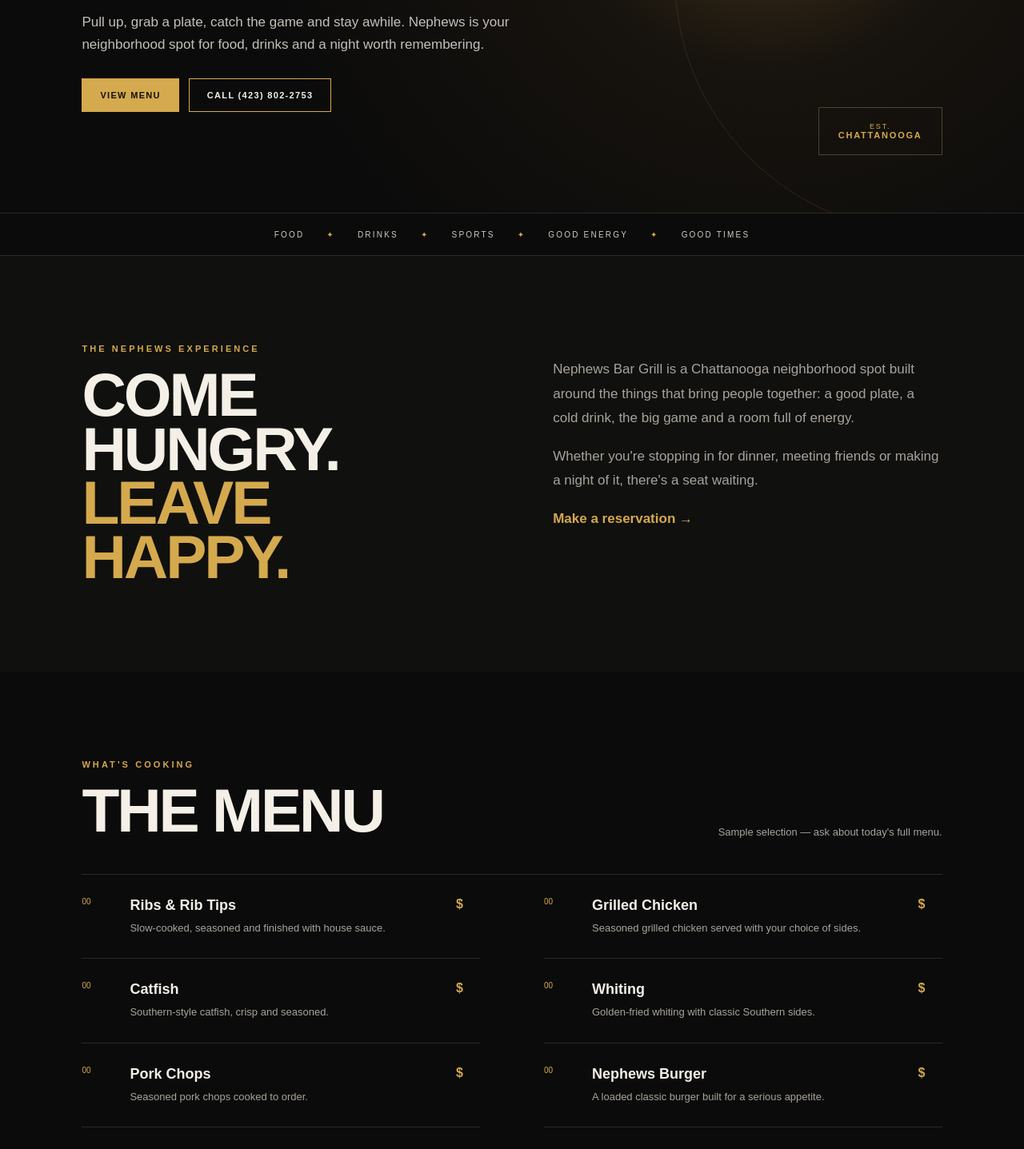
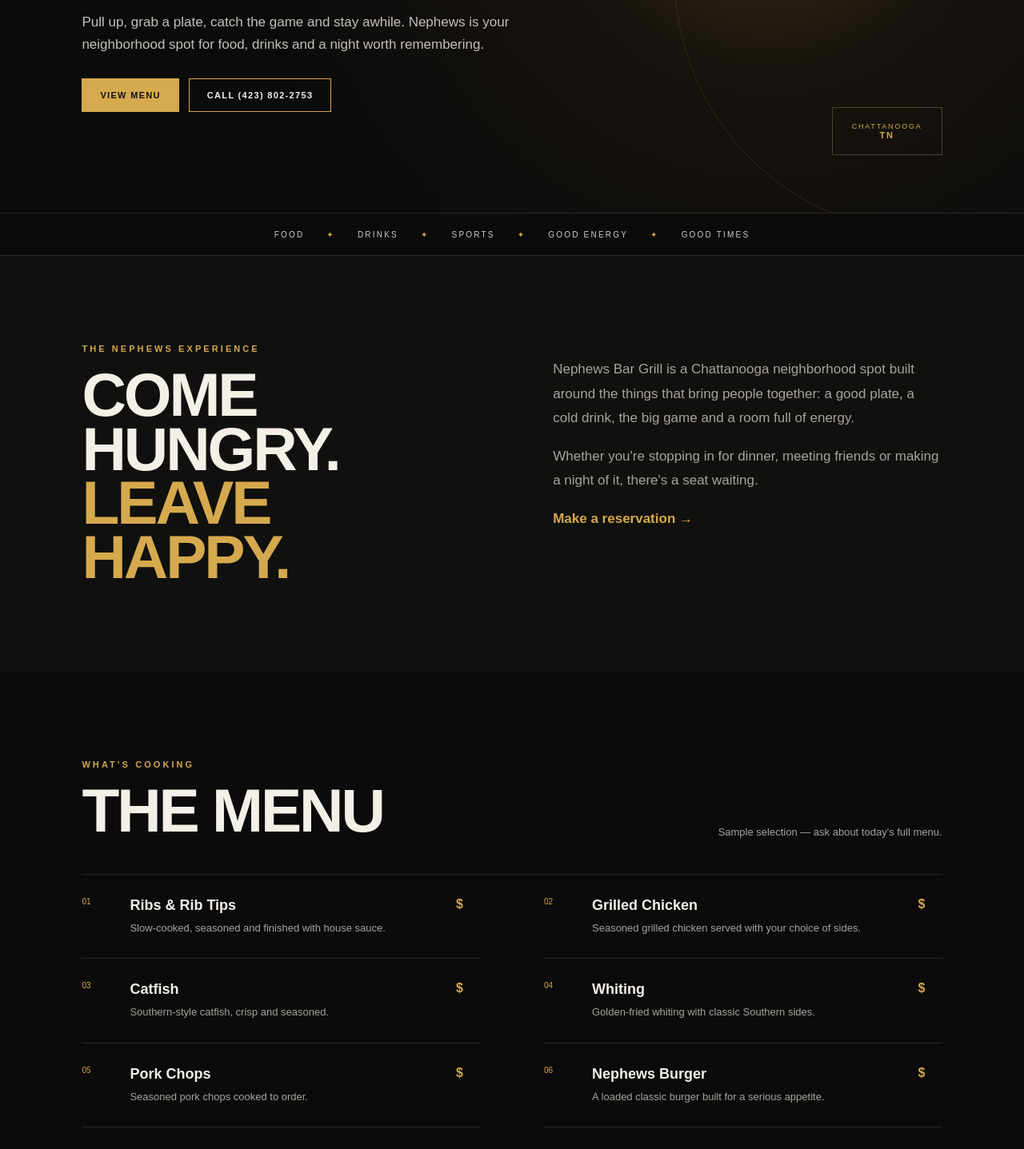
Before and after one commit to twofaycee/Nephews, a Next.js app: page / in a window 1280 px wide. Shown: the part 470-1907 px from the top of the page at 80% size. Built offline with nearby package versions, Linux system fonts and the light colour scheme.

Commit message:
Fix menu numbering and polish homepage

```diff
--- a/app/page.tsx
+++ b/app/page.tsx
@@ -17,21 +17,13 @@
  const [sent,setSent]=useState(false);
  return <main>
   <header className="nav"><a className="brand" href="#home">NEPHEWS<span>BAR GRILL</span></a><button className="menuBtn" onClick={()=>setOpen(!open)}>MENU</button><nav className={open?"open":""}>{["home","about","menu","events","visit"].map(x=><a key={x} href={"#"+x} onClick={()=>setOpen(false)}>{x}</a>)}<a className="navCta" href="#reserve">Reserve</a></nav></header>
-
-  <section id="home" className="hero"><div className="heroOverlay"/><div className="heroContent"><p className="eyebrow">CHATTANOOGA • TENNESSEE</p><h1>GOOD FOOD.<br/><em>GOOD ENERGY.</em><br/>GOOD TIMES.</h1><p className="lead">Pull up, grab a plate, catch the game and stay awhile. Nephews is your neighborhood spot for food, drinks and a night worth remembering.</p><div className="actions"><a className="button" href="#menu">View Menu</a><a className="button ghost" href="tel:+14238022753">Call (423) 802-2753</a></div></div><div className="heroBadge">EST.<br/><strong>CHATTANOOGA</strong></div></section>
-
+  <section id="home" className="hero"><div className="heroContent"><p className="eyebrow">CHATTANOOGA • TENNESSEE</p><h1>GOOD FOOD.<br/><em>GOOD ENERGY.</em><br/>GOOD TIMES.</h1><p className="lead">Pull up, grab a plate, catch the game and stay awhile. Nephews is your neighborhood spot for food, drinks and a night worth remembering.</p><div className="actions"><a className="button" href="#menu">View Menu</a><a className="button ghost" href="tel:+14238022753">Call (423) 802-2753</a></div></div><div className="heroBadge">CHATTANOOGA<br/><strong>TN</strong></div></section>
   <div className="ticker"><span>FOOD</span><i>✦</i><span>DRINKS</span><i>✦</i><span>SPORTS</span><i>✦</i><span>GOOD ENERGY</span><i>✦</i><span>GOOD TIMES</span></div>
-
   <section id="about" className="section split"><div><p className="eyebrow">THE NEPHEWS EXPERIENCE</p><h2>COME HUNGRY.<br/><em>LEAVE HAPPY.</em></h2></div><div className="copy"><p>Nephews Bar Grill is a Chattanooga neighborhood spot built around the things that bring people together: a good plate, a cold drink, the big game and a room full of energy.</p><p>Whether you're stopping in for dinner, meeting friends or making a night of it, there's a seat waiting.</p><a href="#reserve" className="textLink">Make a reservation →</a></div></section>
-
-  <section id="menu" className="section menuSection"><div className="sectionHead"><div><p className="eyebrow">WHAT'S COOKING</p><h2>THE MENU</h2></div><span className="note">Sample selection — ask about today's full menu.</span></div><div className="menuGrid">{menu.map(([name,desc,price])=><article className="menuCard" key={name}><div className="dishNo">0{menu.indexOf([name,desc,price])+1}</div><div><h3>{name}</h3><p>{desc}</p></div><strong>{price}</strong></article>)}</div></section>
-
+  <section id="menu" className="section menuSection"><div className="sectionHead"><div><p className="eyebrow">WHAT'S COOKING</p><h2>THE MENU</h2></div><span className="note">Sample selection — ask about today's full menu.</span></div><div className="menuGrid">{menu.map(([name,desc,price],i)=><article className="menuCard" key={name}><div className="dishNo">{String(i+1).padStart(2,"0")}</div><div><h3>{name}</h3><p>{desc}</p></div><strong>{price}</strong></article>)}</div></section>
   <section id="events" className="feature"><div className="featureCard"><p className="eyebrow">GAME DAY. NIGHT OUT. YOUR SPOT.</p><h2>WATCH IT.<br/><em>LIVE IT.</em></h2><p>Catch sports, food and drinks in a relaxed bar-and-grill atmosphere. For current game-day happenings and specials, call the bar directly.</p><a className="button" href="tel:+14238022753">Call the Bar</a></div></section>
-
   <section id="reserve" className="section reservation"><div><p className="eyebrow">SAVE YOUR SPOT</p><h2>MAKE A<br/><em>RESERVATION.</em></h2><p className="muted">Send a request below. This form is ready for your booking workflow; until a reservation system is connected, calling is the fastest way to confirm a table.</p><a className="phone" href="tel:+14238022753">(423) 802-2753</a></div><form onSubmit={e=>{e.preventDefault();setSent(true)}}><label>Name<input required placeholder="Your name"/></label><label>Phone<input required type="tel" placeholder="(423) 555-0123"/></label><div className="row"><label>Date<input required type="date"/></label><label>Guests<select defaultValue="2"><option>2</option><option>3</option><option>4</option><option>5</option><option>6+</option></select></label></div><label>Notes<textarea placeholder="Anything we should know?"/></label><button className="button" type="submit">{sent?"REQUEST READY":"Request a Table"}</button>{sent&&<p className="success">Your request is filled out. Call Nephews at (423) 802-2753 to confirm until online booking is connected.</p>}</form></section>
-
-  <section id="visit" className="visit"><div><p className="eyebrow">COME THROUGH</p><h2>FIND<br/><em>NEPHEWS.</em></h2><p>4380 Dorris St<br/>Chattanooga, TN 37410</p><div className="actions"><a className="button" href="https://www.google.com/maps/search/?api=1&query=4380+Dorris+St+Chattanooga+TN+37410" target="_blank">Get Directions</a><a className="button ghost" href="tel:+14238022753">Call Us</a></div></div><div className="hours"><p className="eyebrow">HOURS</p><p>Hours can change — call ahead for today's opening time and kitchen hours.</p><p className="big">CHATTANOOGA<br/>TN</p></div></section>
-
+  <section id="visit" className="visit"><div><p className="eyebrow">COME THROUGH</p><h2>FIND<br/><em>NEPHEWS.</em></h2><p>4380 Dorris St<br/>Chattanooga, TN 37410</p><div className="actions"><a className="button" href="https://www.google.com/maps/search/?api=1&query=4380+Dorris+St+Chattanooga+TN+37410" target="_blank" rel="noreferrer">Get Directions</a><a className="button ghost" href="tel:+14238022753">Call Us</a></div></div><div className="hours"><p className="eyebrow">HOURS</p><p>Hours can change — call ahead for today's opening time and kitchen hours.</p><p className="big">CHATTANOOGA<br/>TN</p></div></section>
   <footer><div className="brand">NEPHEWS<span>BAR GRILL</span></div><p>4380 Dorris St • Chattanooga, TN 37410</p><p>© 2026 Nephews Bar Grill</p></footer>
  </main>
 }
```
